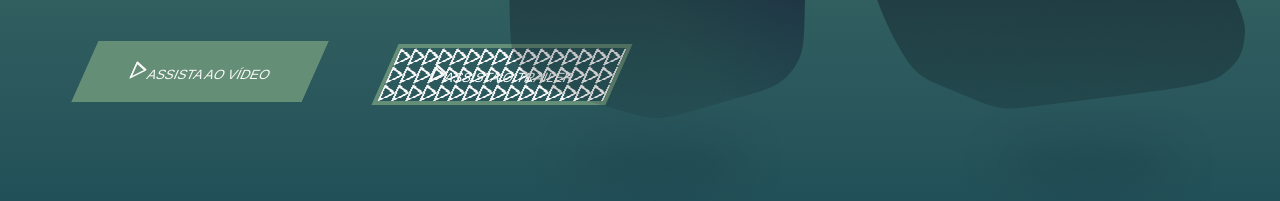
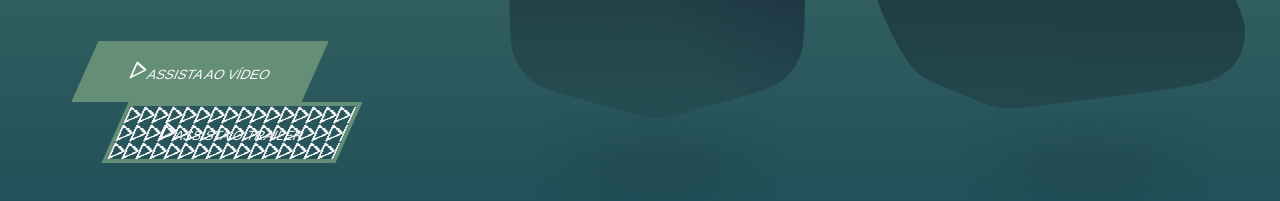
Before and after one commit to Livia-Andrade/codelandia, a plain HTML site: page exercise 5 - a viagem de chihiro/index.html in a window 1280 px wide. Shown: the part 685-886 px from the top of the page. Drawn offline with Linux system fonts and the light colour scheme; files whose address does not match are found by name.

Commit message:
v.9
#organizando button

```diff
--- a/exercise 5 - a viagem de chihiro/assets/css/style.css
+++ b/exercise 5 - a viagem de chihiro/assets/css/style.css
@@ -149,7 +149,7 @@ main{
     color: var(--txt)
 }
 .btn-2{
-    left: 300px;
+    left: 30px;
     border: 4px solid #658e76;
     background: transparent;
     padding: 16px 40px;
@@ -159,7 +159,7 @@ main{
     transform: skew(-24deg);
 
     position: relative;
-    top: 92px;
+    top: 150px;
     background: url(../assets/icons/play.svg);
 }
 
```
